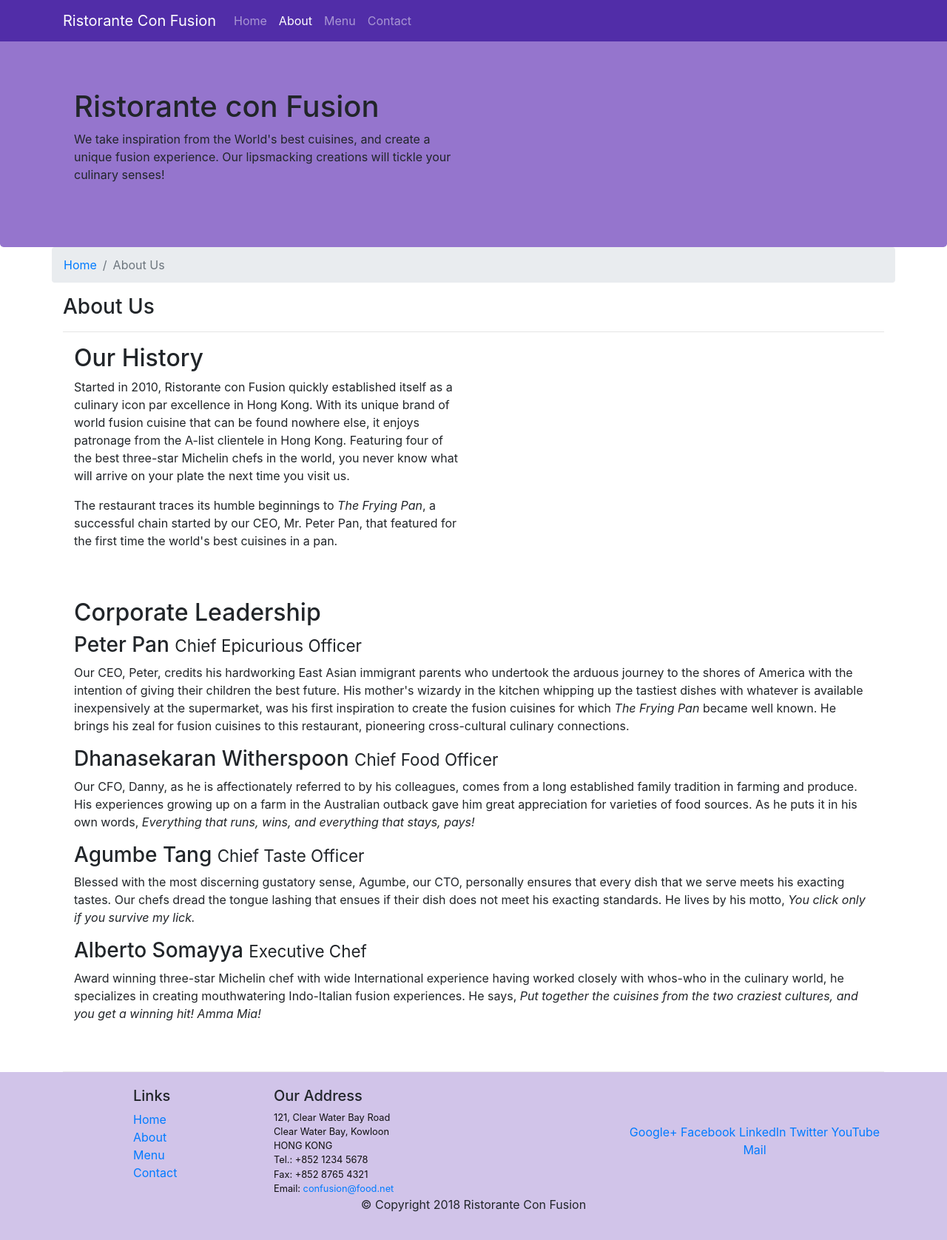
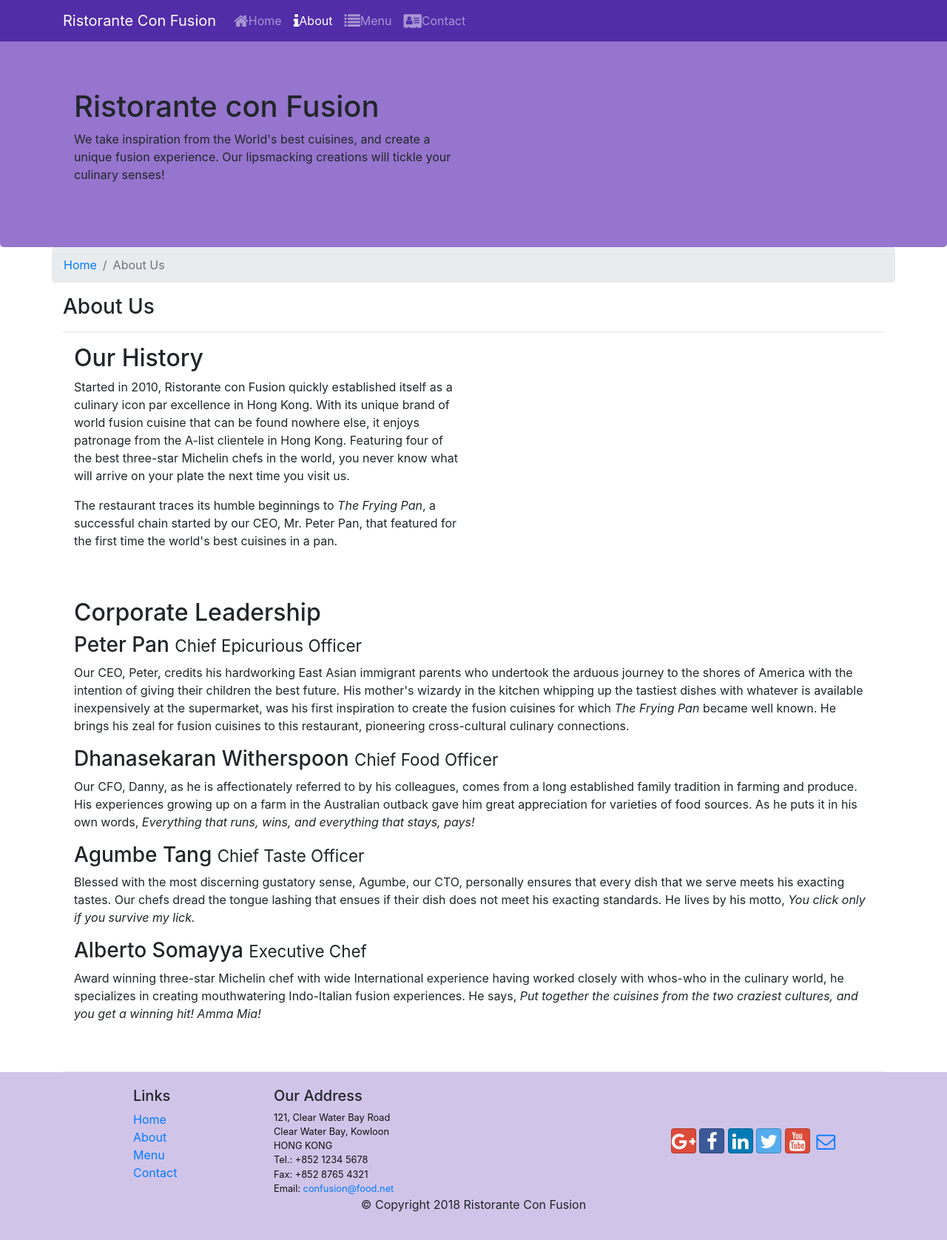
Before and after one commit to rustagishubhi/conFusion, a website: page aboutus.html in a window 1280 px wide. Shown: the whole page at 74% size. Drawn offline with nearby package versions, Linux system fonts and the light colour scheme.

Commit message:
Icon Fonts

```diff
--- a/aboutus.html
+++ b/aboutus.html
@@ -15,6 +15,9 @@
 
     <link rel="stylesheet" href="css/styles.css">
 
+    <link rel="stylesheet" href="node_modules/font-awesome/css/font-awesome.min.css">
+    <link rel="stylesheet" href="node_modules/bootstrap-social/bootstrap-social.css">
+
 </head>
 
 <body>
@@ -24,10 +27,10 @@
            <a class="navbar-brand" href="#">Ristorante Con Fusion</a>
            <div class="collapse navbar-collapse" id="Navbar">
                 <ul class="navbar-nav mr-auto">
-                    <li class="nav-item"><a class="nav-link" href="./index.html">Home</a></li>
-                    <li class="nav-item active"><a class="nav-link" href="#">About</a></li>
-                    <li class="nav-item"><a class="nav-link" href="#">Menu</a></li>
-                    <li class="nav-item"><a class="nav-link" href="#">Contact</a></li>
+                    <li class="nav-item"><a class="nav-link" href="./index.html"><span class="fa fa-home fa-lg"></span>Home</a></li>
+                    <li class="nav-item active"><a class="nav-link" href="#"><span class="fa fa-info fa-lg"></span>About</a></li>
+                    <li class="nav-item"><a class="nav-link" href="#"><span class="fa fa-list fa-lg"></span>Menu</a></li>
+                    <li class="nav-item"><a class="nav-link" href="#"><span class="fa fa-address-card fa-lg"></span>Contact</a></li>
                 </ul>
             </div>
         </div>
@@ -113,12 +116,12 @@
                 </div>
                 <div class="col-12 col-sm-4 align-self-center">
                     <div class="text-center">
-                        <a href="http://google.com/+">Google+</a>
-                        <a href="http://www.facebook.com/profile.php?id=">Facebook</a>
-                        <a href="http://www.linkedin.com/in/">LinkedIn</a>
-                        <a href="http://twitter.com/">Twitter</a>
-                        <a href="http://youtube.com/">YouTube</a>
-                        <a href="mailto:">Mail</a>
+                        <a class="btn btn-social-icon btn-google" href="http://google.com/+"><i class="fa fa-google-plus"></i></a>
+                        <a class="btn btn-social-icon btn-facebook" href="http://www.facebook.com/profile.php?id="><i class="fa fa-facebook"></i></a>
+                        <a class="btn btn-social-icon btn-linkedin" href="http://www.linkedin.com/in/"><i class="fa fa-linkedin"></i></a>
+                        <a class="btn btn-social-icon btn-twitter" href="http://twitter.com/"><i class="fa fa-twitter"></i></a>
+                        <a class="btn btn-social-icon btn-google" href="http://youtube.com/"><i class="fa fa-youtube"></i></a>
+                        <a class="btn btn-social-icon" href="mailto:"><i class="fa fa-envelope-o"></i></a>
                     </div>
                 </div>
            </div>
--- a/package.json
+++ b/package.json
@@ -15,6 +15,8 @@
   },
   "dependencies": {
     "bootstrap": "^4.0.0",
+    "bootstrap-social": "^5.1.1",
+    "font-awesome": "^4.7.0",
     "jquery": "^3.3.1",
     "popper.js": "^1.12.9"
   }
```
Also changed, not shown: index.html (+13 -10 lines), 1 other file.
